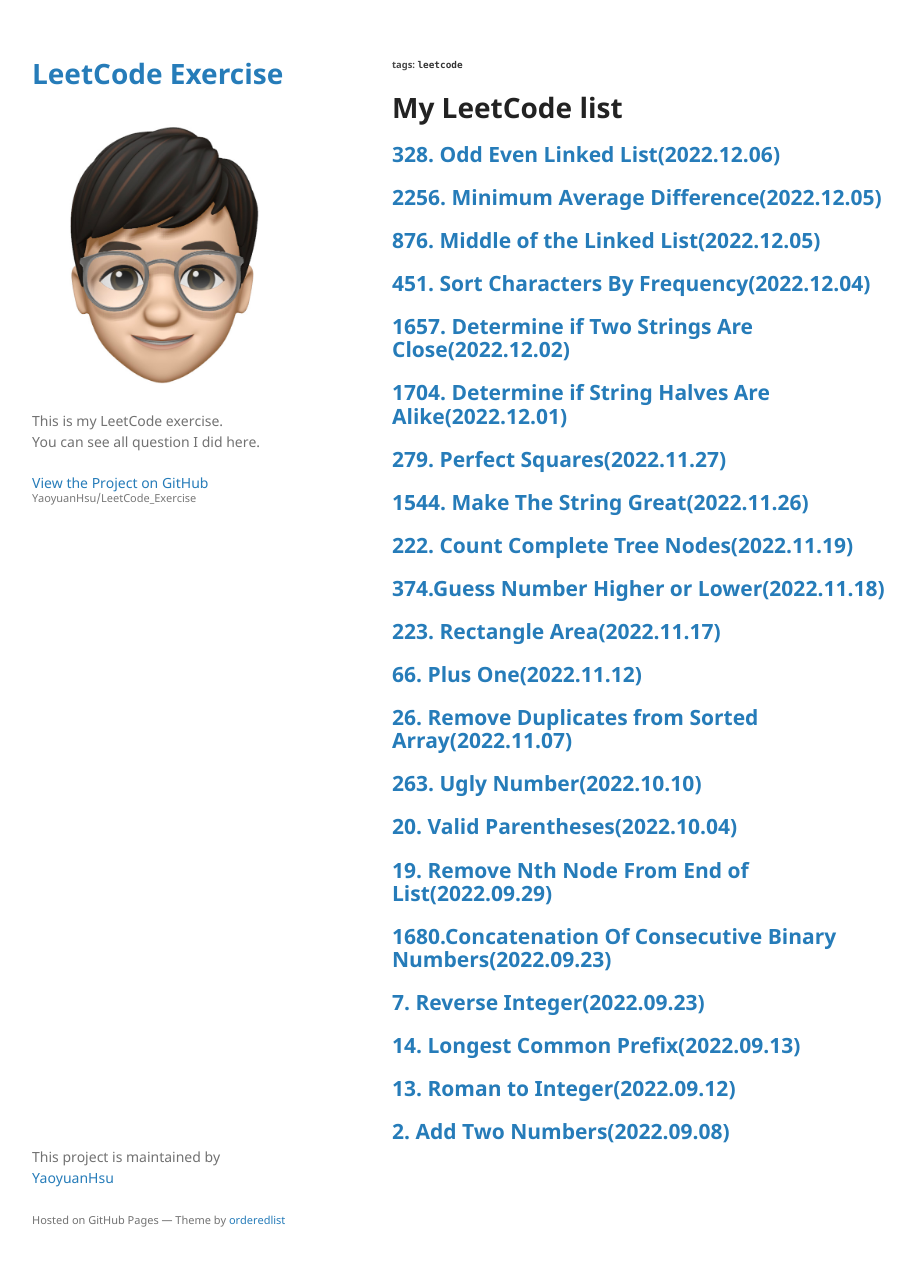
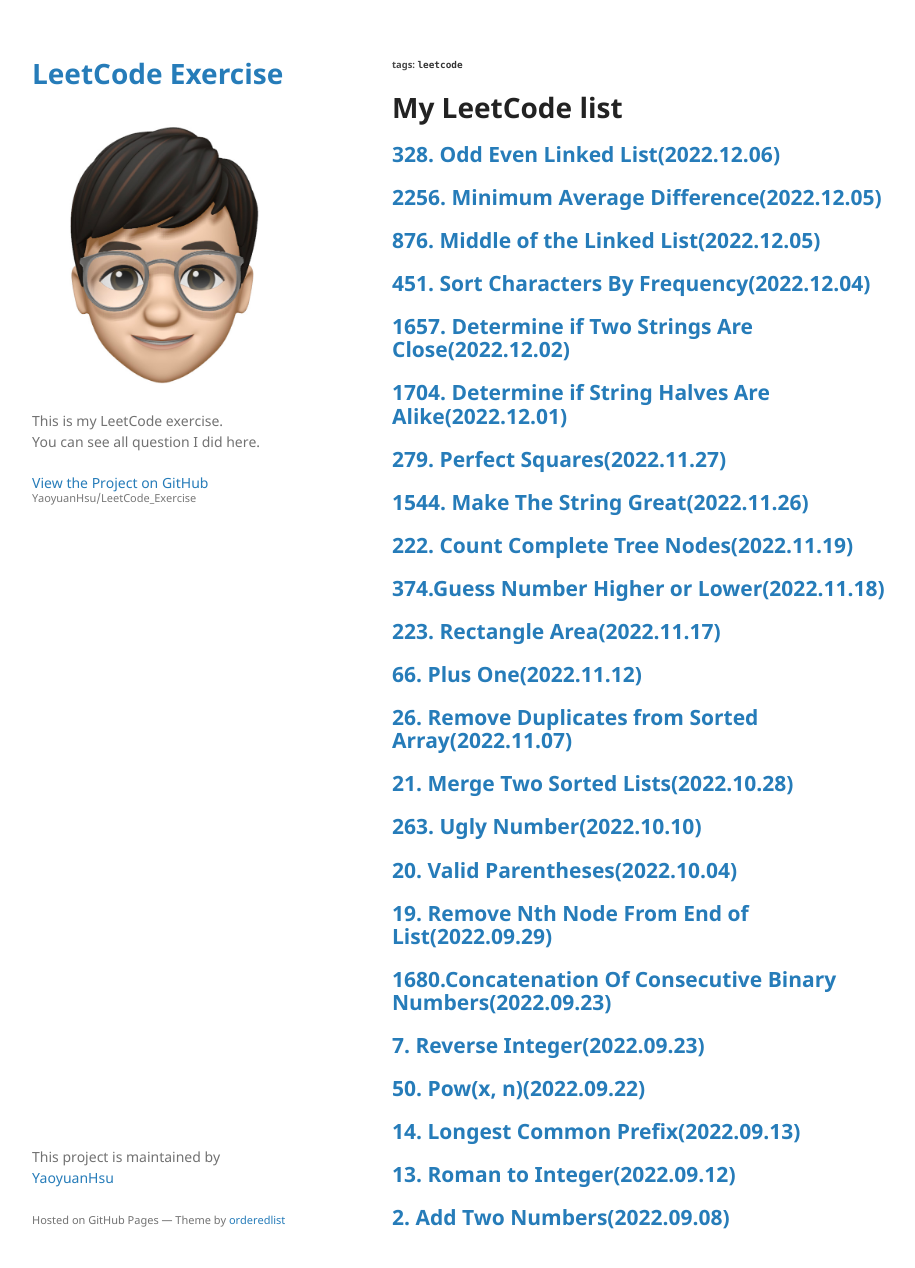
Before and after one commit to YaoyuanHsu/LeetCode_Exercise, a Jekyll site: the page built from index.md, in a window 1280 px wide and 1299 px high. Shown: the top 1268 px of the window, without its empty margins (178-1093 px from the left). Built offline with Jekyll 4.4.1, drawn with Linux system fonts in a browser that asks for light colours; our own code applies the rules of GitHub Pages for plain Markdown files.

Commit message:
Update question list @ 2022/12/06

```diff
--- a/index.md
+++ b/index.md
@@ -13,11 +13,13 @@
 ## [223. Rectangle Area(2022.11.17)](https://yaoyuanhsu.github.io/LeetCode_Exercise/pages/223.Rectangle_Area)
 ## [66. Plus One(2022.11.12)](https://yaoyuanhsu.github.io/LeetCode_Exercise/pages/66.Plus_One)
 ## [26. Remove Duplicates from Sorted Array(2022.11.07)](https://yaoyuanhsu.github.io/LeetCode_Exercise/pages/26.Remove_Duplicates_from_Sorted_Array)
+## [21. Merge Two Sorted Lists(2022.10.28)](https://yaoyuanhsu.github.io/LeetCode_Exercise/pages/21.Merge_Two_Sorted_Lists)
 ## [263. Ugly Number(2022.10.10)](https://yaoyuanhsu.github.io/LeetCode_Exercise/pages/263.Ugly_Number)
 ## [20. Valid Parentheses(2022.10.04)](https://yaoyuanhsu.github.io/LeetCode_Exercise/pages/20.Valid_Parentheses)
 ## [19. Remove Nth Node From End of List(2022.09.29)](https://yaoyuanhsu.github.io/LeetCode_Exercise/pages/19.Remove_Nth_Node_From_End_of_List)
 ## [1680.Concatenation Of Consecutive Binary Numbers(2022.09.23)](https://yaoyuanhsu.github.io/LeetCode_Exercise/pages/1680.Concatenation_Of_Consecutive_Binary_Numbers)
 ## [7. Reverse Integer(2022.09.23)](https://yaoyuanhsu.github.io/LeetCode_Exercise/pages/7.Reverse_Integer)
+## [50. Pow(x, n)(2022.09.22)](https://yaoyuanhsu.github.io/LeetCode_Exercise/pages/50.Pow(x, n))
 ## [14. Longest Common Prefix(2022.09.13)](https://yaoyuanhsu.github.io/LeetCode_Exercise/pages/14.Longest_Common_Prefix)
 ## [13. Roman to Integer(2022.09.12)](https://yaoyuanhsu.github.io/LeetCode_Exercise/pages/13.Roman_to_Integer)
 ## [2. Add Two Numbers(2022.09.08)](https://yaoyuanhsu.github.io/LeetCode_Exercise/pages/2.Add_Two_Numbers)
```
